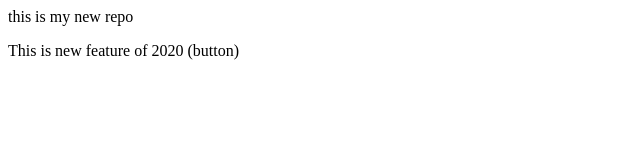
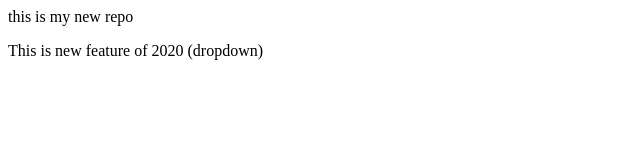
Before and after one commit to balivishalsingh/LocalRepo, a plain HTML site: page index.html in a window 1280 px wide. Shown: the full height of the page, 0-640 px from the left. Drawn offline with Linux system fonts and the light colour scheme.

Commit message:
Add Dropdown in Main Branch

```diff
--- a/index.html
+++ b/index.html
@@ -1,2 +1,2 @@
 <p>this is my new repo</p>
-<p>This is new feature of 2020 (button)</p>
+<p>This is new feature of 2020 (dropdown)</p>
```
